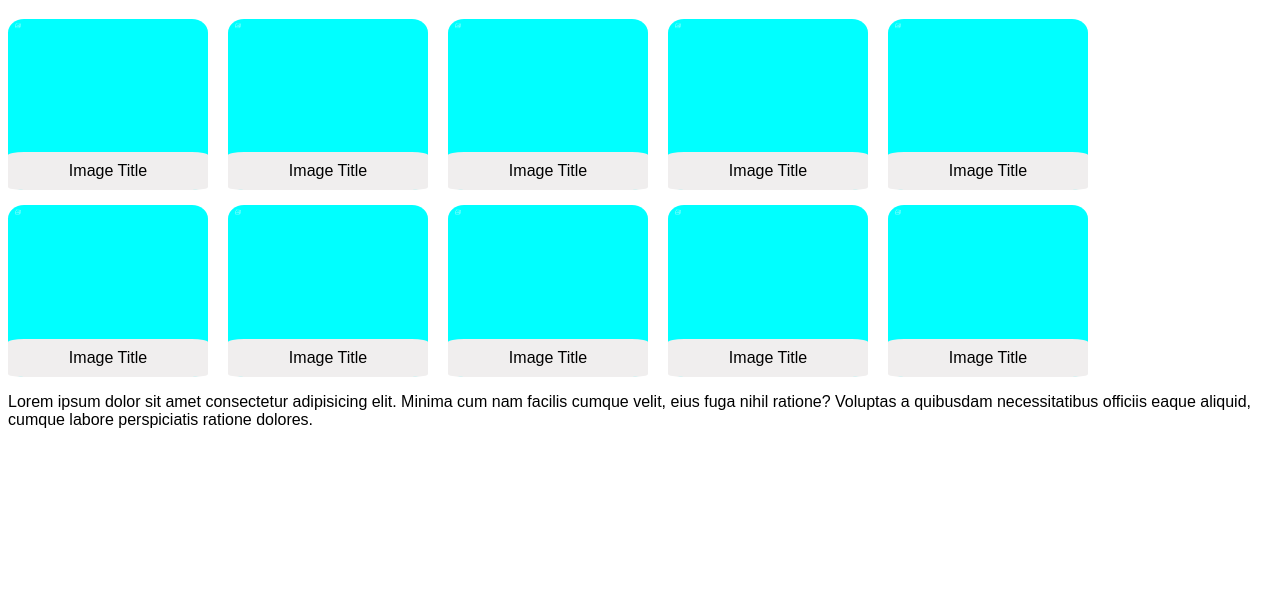
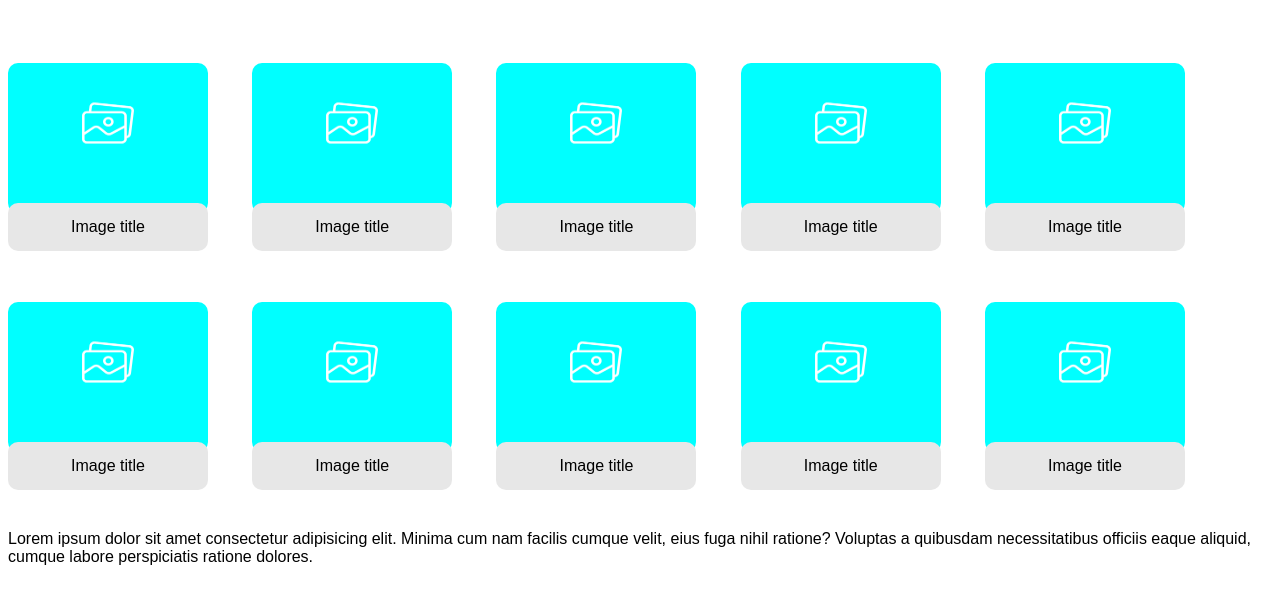
Before and after one commit to Fare03/Responsive-Gallery, a plain HTML site: page index.html in a window 1280 px wide. Shown: the part 61-664 px from the top of the page. Drawn offline with Linux system fonts and the light colour scheme.

Commit message:
Zadnje promjene
Promjene u dokumentu

```diff
--- a/index.html
+++ b/index.html
@@ -11,19 +11,19 @@
     <h1>Gallery Heading</h1>
 
     <div class="grid1">
-        <div><img src="placeholder-image.png" alt="Image"><p>Image Title</p></div>
-        <div><img src="placeholder-image.png" alt="Image"><p>Image Title</p></div>
-        <div><img src="placeholder-image.png" alt="Image"><p>Image Title</p></div>
-        <div><img src="placeholder-image.png" alt="Image"><p>Image Title</p></div>
-        <div><img src="placeholder-image.png" alt="Image"><p>Image Title</p></div>
-        <div><img src="placeholder-image.png" alt="Image"><p>Image Title</p></div>
-        <div><img src="placeholder-image.png" alt="Image"><p>Image Title</p></div>
-        <div><img src="placeholder-image.png" alt="Image"><p>Image Title</p></div>
-        <div><img src="placeholder-image.png" alt="Image"><p>Image Title</p></div>
-        <div><img src="placeholder-image.png" alt="Image"><p>Image Title</p></div>
+        <div><img src="placeholder-image.png" alt="Placeholder"><p>Image title</p></div>
+        <div><img src="placeholder-image.png" alt="Placeholder"><p>Image title</p></div>
+        <div><img src="placeholder-image.png" alt="Placeholder"><p>Image title</p></div>
+        <div><img src="placeholder-image.png" alt="Placeholder"><p>Image title</p></div>
+        <div><img src="placeholder-image.png" alt="Placeholder"><p>Image title</p></div>
+        <div><img src="placeholder-image.png" alt="Placeholder"><p>Image title</p></div>
+        <div><img src="placeholder-image.png" alt="Placeholder"><p>Image title</p></div>
+        <div><img src="placeholder-image.png" alt="Placeholder"><p>Image title</p></div>
+        <div><img src="placeholder-image.png" alt="Placeholder"><p>Image title</p></div>
+        <div><img src="placeholder-image.png" alt="Placeholder"><p>Image title</p></div>
     </div>
 
-
+    <br>
     <p>Lorem ipsum dolor sit amet consectetur adipisicing elit. Minima cum nam facilis cumque velit, eius fuga nihil ratione? Voluptas a quibusdam necessitatibus officiis eaque aliquid, cumque labore perspiciatis ratione dolores.</p>
 </body>
 </html>
--- a/style.css
+++ b/style.css
@@ -1,7 +1,7 @@
 body{
     font-family: 'Fredoka', sans-serif;
 }
-
+/*
 
 .grid1{
     display: flex;
@@ -19,19 +19,21 @@ body{
     width: 200px;
     justify-content: center;
     align-items:flex-end;
+
 }
 
-
+/*
 div p{
     text-align: center;
     margin-top: 60%;
     color: black;
     background-color: rgb(240, 238, 238);
-    padding: 10px;
+    padding: 15px;
     border-radius: 8%;
     margin-bottom: 0%;
 }
-
+*/
+/*
 div img{
     width: 20px;
     align-items: center;
@@ -45,3 +47,85 @@ div img{
         justify-content: center;
     }
 }
+
+
+/*
+.div1{
+    background: url("placeholder-image.png");
+    object-fit: none;
+    position: absolute;
+    height: 100px;
+    width: 100px;
+    top: 0px;
+    left: 0px;
+}
+*/
+
+/*
+#bottom{
+    position: absolute;
+    padding: 15px;
+    margin-top: 60%;
+    background-color: white;
+    margin-bottom: 0px;
+    text-align: center;
+    color: black;
+}
+*/
+
+
+
+
+
+
+/*
+.grid1 p{
+    color: black;
+    margin-top: 60%;
+    text-align: center;
+    background-color: rgb(230, 227, 227);
+    padding: 10px;
+    border-radius: 10%;
+}
+*/
+
+
+.grid1 > div {
+    width: 200px;
+    height: 150px;
+    background-color: aqua;
+    margin: 3.5%;
+    margin-left: 0px;
+    justify-content: center;
+    border-radius: 10px;
+    margin-bottom: 3.5%;
+}
+
+.grid1{
+    display: flex;
+    flex-wrap: wrap;
+}
+.grid1 img{
+    width: 200px;
+    height: 120px;
+}
+
+
+.title p{
+    color: red;
+    background-color: rgb(224, 222, 222);
+    margin-top: 60%;
+}
+.grid1 p{
+    background-color: rgb(231, 231, 231);
+    text-align: center;
+    padding: 15px;
+    border-radius: 10px;
+}
+
+@media screen and (min-width: 200px) and (max-width: 700px) {
+    .grid1 div{
+        justify-content: center;
+        margin-bottom: 15%;
+    }
+}
```
Also changed, not shown: download.png (deleted).
